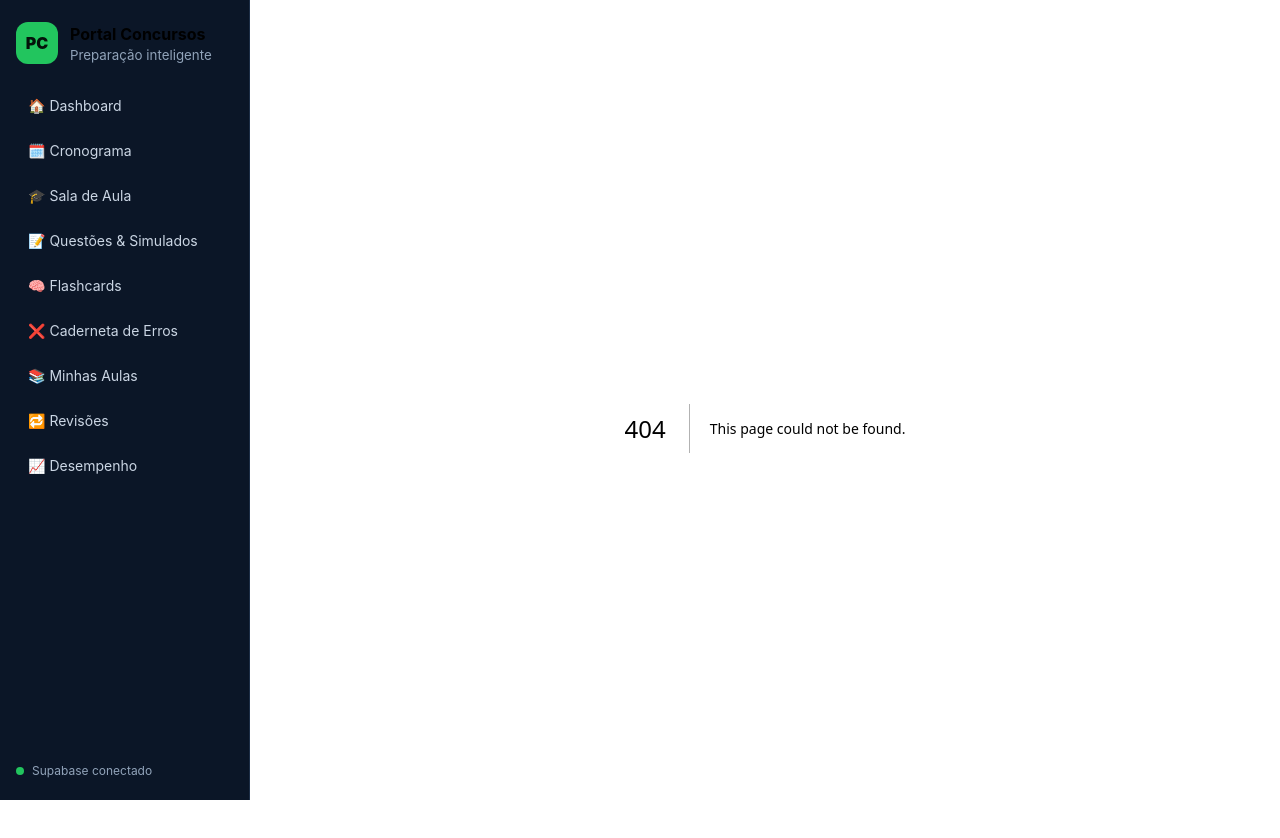
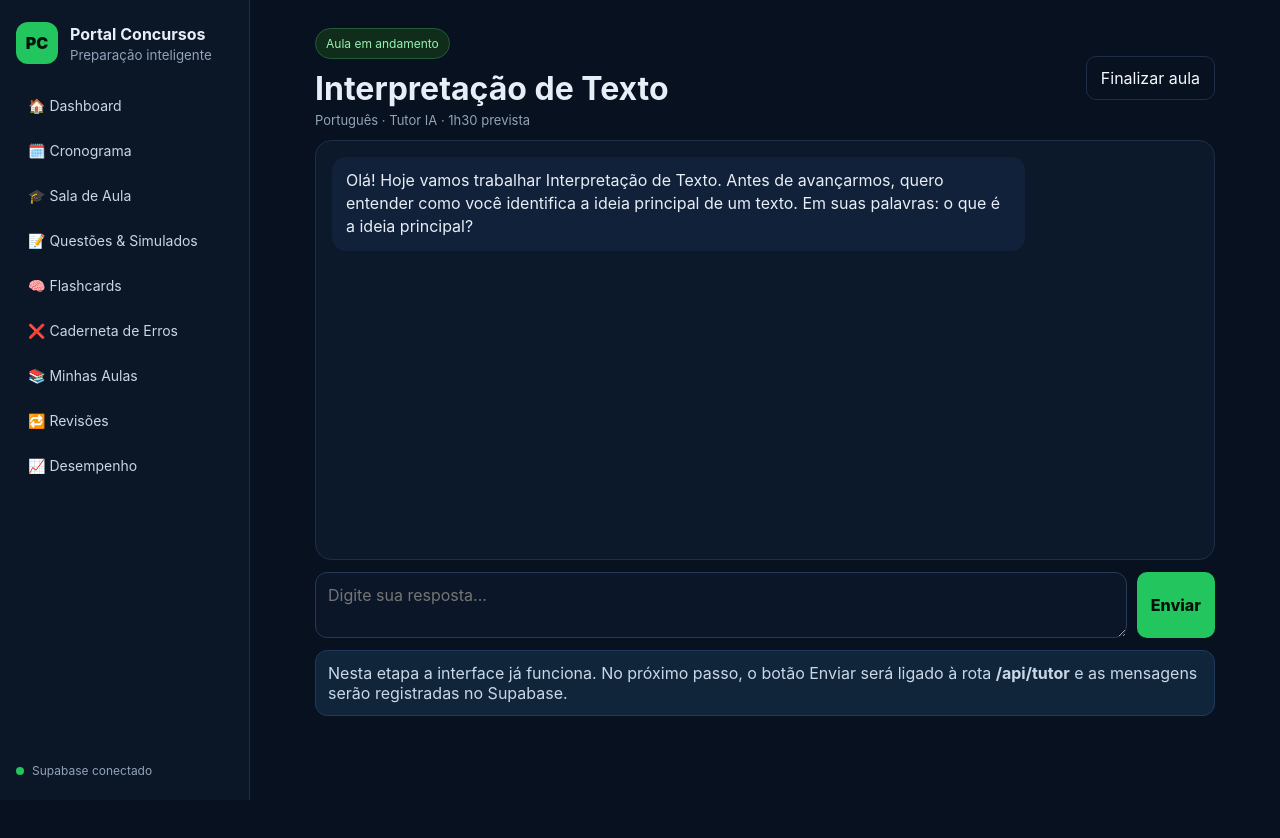
Before and after one commit to apedro95-glitch/preparatorio-petrobras, a Next.js app: page /sala in a window 1280 px wide. Before the commit this address had no page. Shown: the top 838 px of the page. After the commit the page ends 800 px from the top, so only its background shows below. Built offline with nearby package versions, Linux system fonts and the light colour scheme.

Commit message:
Add files via upload

```diff
--- /dev/null
+++ b/app/sala/page.tsx
@@ -0,0 +1,33 @@
+"use client";
+import { useState } from "react";
+
+type Msg = { role: "ai" | "user"; text: string };
+
+export default function SalaPage() {
+  const [messages, setMessages] = useState<Msg[]>([
+    { role: "ai", text: "Olá! Hoje vamos trabalhar Interpretação de Texto. Antes de avançarmos, quero entender como você identifica a ideia principal de um texto. Em suas palavras: o que é a ideia principal?" }
+  ]);
+  const [text, setText] = useState("");
+
+  function send() {
+    const value = text.trim();
+    if (!value) return;
+    setMessages([...messages, { role: "user", text: value }]);
+    setText("");
+  }
+
+  return (
+    <div className="chatShell">
+      <div className="chatTop">
+        <div><span className="badge">Aula em andamento</span><h1 style={{margin:"10px 0 4px"}}>Interpretação de Texto</h1><div className="muted">Português · Tutor IA · 1h30 prevista</div></div>
+        <button className="btn ghost">Finalizar aula</button>
+      </div>
+      <div className="chatBox">{messages.map((m,i)=><div key={i} className={`msg ${m.role}`}>{m.text}</div>)}</div>
+      <div className="chatComposer">
+        <textarea value={text} onChange={(e)=>setText(e.target.value)} placeholder="Digite sua resposta..." />
+        <button className="btn primary" onClick={send}>Enviar</button>
+      </div>
+      <div className="notice" style={{marginTop:12}}>Nesta etapa a interface já funciona. No próximo passo, o botão Enviar será ligado à rota <strong>/api/tutor</strong> e as mensagens serão registradas no Supabase.</div>
+    </div>
+  );
+}
```
